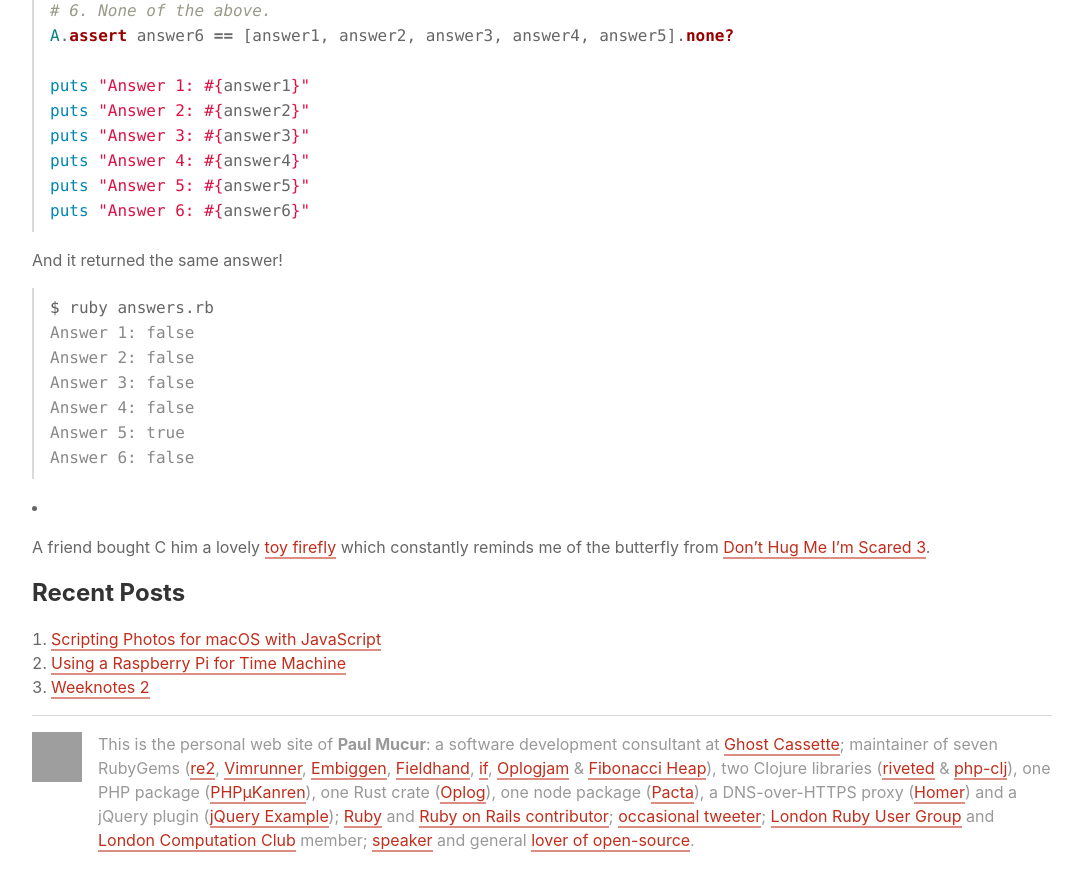
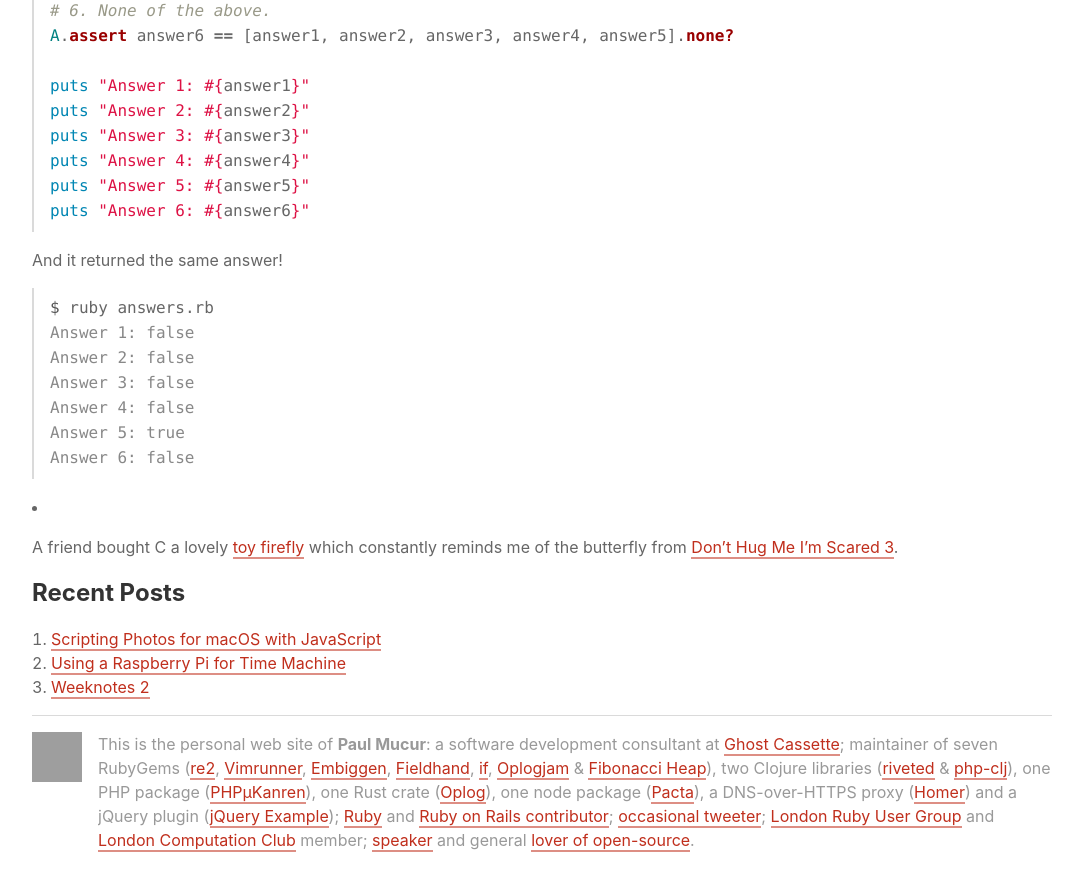
Before and after one commit to mudge/mudge.github.com, a Jekyll site: the page built from _posts/2019-11-16-weeknotes-3.markdown, in a window 1280 px wide and 900 px high, scrolled down 2420 px. Shown: the top 891 px of the window, without its empty margins (98-1179 px from the left). Built offline with Jekyll 4.4.1, drawn with Linux system fonts in a browser that asks for light colours; grey boxes are pictures that could not be loaded.

Commit message:
Fix typo

````diff
--- a/_posts/2019-11-16-weeknotes-3.markdown
+++ b/_posts/2019-11-16-weeknotes-3.markdown
@@ -109,4 +109,4 @@ comments: false
     Answer 6: false
     ```
 
-*   A friend bought C him a lovely [toy firefly](https://uk.tomy.com/products/lamaze-freddie-firefly) which constantly reminds me of the butterfly from [Don't Hug Me I'm Scared 3](https://youtu.be/sXOdn6vLCuU).
+*   A friend bought C a lovely [toy firefly](https://uk.tomy.com/products/lamaze-freddie-firefly) which constantly reminds me of the butterfly from [Don't Hug Me I'm Scared 3](https://youtu.be/sXOdn6vLCuU).
````
